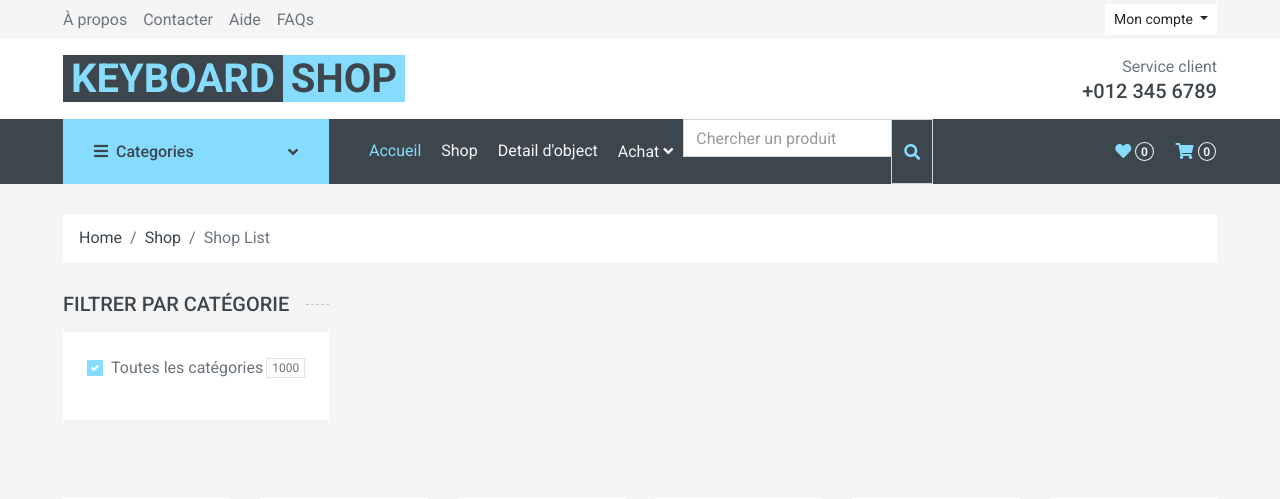
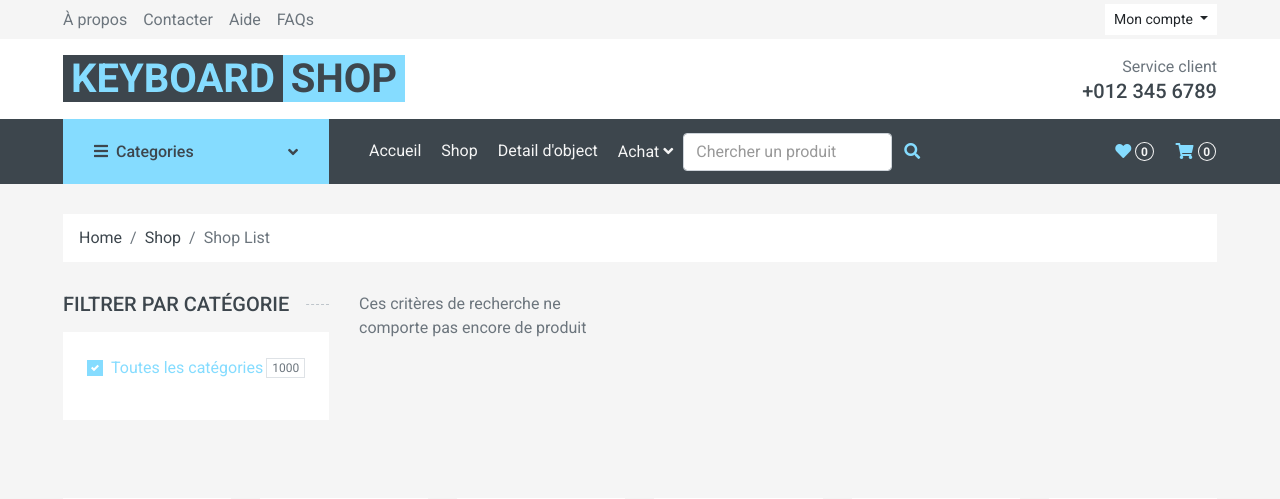
Before and after one commit to WBergeron/SiteCommerceElectronique, a Symfony app: template templates/catalogue/catalogue.html.twig in a window 1280 px wide. Shown: the top 499 px of the page. Run offline with Twig, Linux system fonts and the light colour scheme; the template is opened without the code that fills it, so the values that code supplies are empty; some libraries are stand-ins or nearby versions.

Commit message:
Ajout de la fonctionnalité de la bar recherche

```diff
--- a/public/js/main.js
+++ b/public/js/main.js
@@ -101,9 +101,11 @@
     });
 
     // Checkbox du filtre catégorie
-    $('.checkBoxCategorie').on('click', () => {
-        // TODO:
-    });
+    //$('.checkBoxCategorie').on('click', () => {
+    // TODO:
+    //});
+
+
 
 
 })(jQuery);
--- a/templates/catalogue/catalogue.html.twig
+++ b/templates/catalogue/catalogue.html.twig
@@ -18,9 +18,15 @@
 			<!--Product Viewer-->
 			<div class="col-lg-9 col-md-8">
 				<div class="row pb-3">
-					{% for produit in produits %}
-						{% include 'catalogue/produitCard.html.twig' %}
-					{% endfor %}
+					{% if produits|length > 0 %}
+						{% for produit in produits %}
+							{% include 'catalogue/produitCard.html.twig' %}
+						{% endfor %}
+					{% else %}
+						<div class="col-lg-4 col-md-6 col-sm-6 pb-1">
+							Ces critères de recherche ne comporte pas encore de produit
+						</div>
+					{% endif %}
 				</div>
 			</div>
 		</div>
--- a/templates/catalogue/filtrerCategorie.html.twig
+++ b/templates/catalogue/filtrerCategorie.html.twig
@@ -4,15 +4,19 @@
 <div class="bg-light p-4 mb-30">
 	<form>
 		<div class="custom-control custom-checkbox d-flex align-items-center justify-content-between mb-3">
-			<input type="checkbox" class="custom-control-input" id="categorie_all" checked>
-			<label class="custom-control-label checkBoxCategorie" for="categorie_all" href="{{ path('app_catalogue') }}">Toutes les catégories</label>
+			<a href="{{ path('app_catalogue')}}" style="text-decoration:none">
+				<input type="checkbox" class="custom-control-input" id="categorie_all" checked>
+				<div class="custom-control-label checkBoxCategorie" for="categorie_all" href="{{ path('app_catalogue') }}">Toutes les catégories</div>
+			</a>
 			<span class="badge border font-weight-normal">1000</span>
 		</div>
 
 		{% for categorie in categories %}
 			<div class="custom-control custom-checkbox d-flex align-items-center justify-content-between mb-3">
-				<input type="checkbox" class="custom-control-input" id="categorie_{{categorie.idCategorie}}">
-				<label class="custom-control-label checkBoxCategorie" for="categorie_{{categorie.idCategorie}}" href="{{ path('app_catalogue', { categorie: categorie.idCategorie }) }}">{{categorie.categorie}}</label>
+				<a href="{{ path('app_catalogue', { categorie: categorie.idCategorie }) }}" style="text-decoration:none">
+					<input type="checkbox" class="custom-control-input" id="categorie_{{categorie.idCategorie}}">
+					<div class="custom-control-label checkBoxCategorie" for="categorie_{{categorie.idCategorie}}">{{categorie.categorie}}</div>
+				</a>
 				<span class="badge border font-weight-normal">150</span>
 			</div>
 		{% endfor %}
--- a/templates/core/navbar.html.twig
+++ b/templates/core/navbar.html.twig
@@ -36,7 +36,7 @@
 				</button>
 				<div class="collapse navbar-collapse justify-content-between" id="navbarCollapse">
 					<div class="navbar-nav mr-auto py-0">
-						<a href="home" class="nav-item nav-link active">Accueil</a>
+						<a href="home" class="nav-item nav-link">Accueil</a>
 						<a href="#" class="nav-item nav-link">Shop</a>
 						<a href="detail.html" class="nav-item nav-link">Detail d'object</a>
 						<div class="nav-item dropdown">
@@ -48,13 +48,15 @@
 								<a href="checkout.html" class="dropdown-item">Caisse</a>
 							</div>
 						</div>
-						<form class="d-flex" method="POST" action="{{ app.request.uri }}">
-							<div class="input-group">
-								<input type="text" class="form-control" placeholder="Chercher un produit">
+						<form class="d-flex nav-item m-auto" method="POST" action="{{ app.request.uri }}">
+							<div class="input-group rounded">
+								<input name="search_field" class="form-control rounded" type="search" placeholder="Chercher un produit">
 								<div class="input-group-append">
-									<span class="input-group-text bg-transparent text-primary">
-										<i class="fa fa-search"></i>
-									</span>
+									<button type="button" class="btn">
+										<span class="bg-transparent text-primary">
+											<i class="fa fa-search"></i>
+										</span>
+									</button>
 								</div>
 							</div>
 						</form>
```
Also changed, not shown: src/Controller/CatalogueController.php (+9 -0 lines), templates/catalogue/produit.modal.twig (added, +11 -0 lines).
